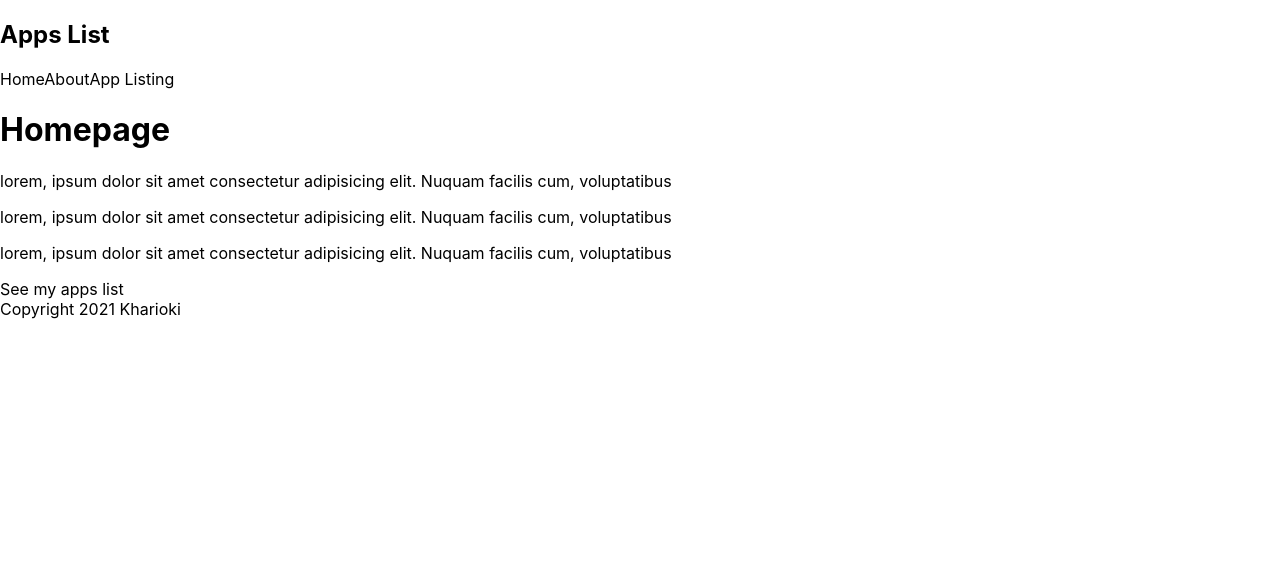
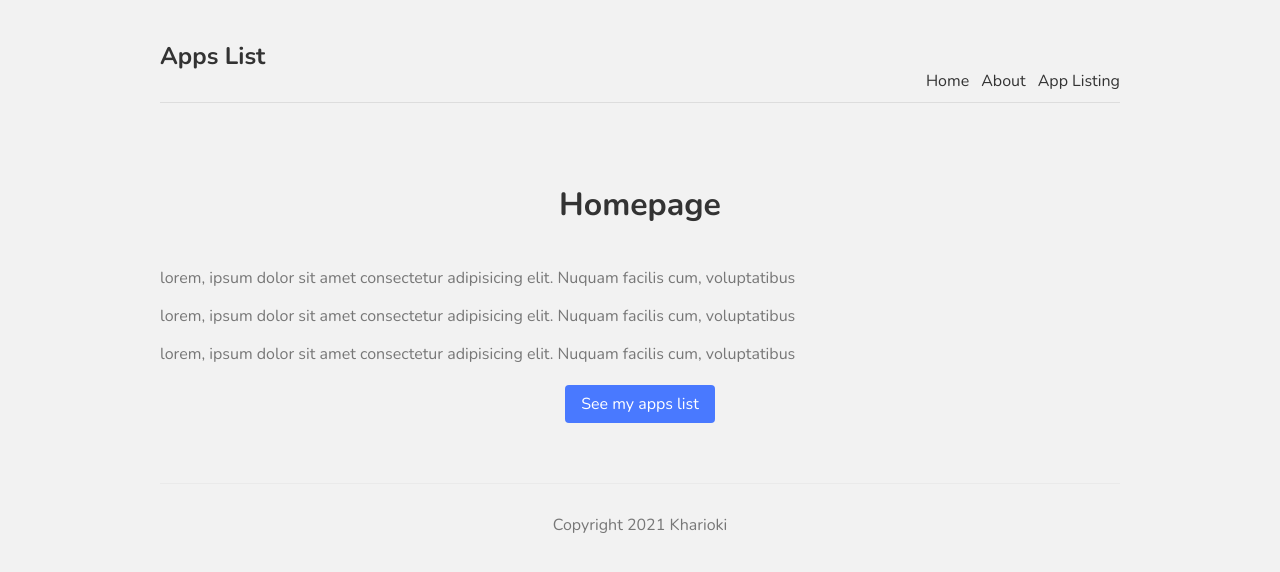
Before and after one commit to kharioki/app-list, a Next.js app: page / in a window 1280 px wide. Shown: the top 572 px of the page. Built offline with nearby package versions, Linux system fonts and the light colour scheme.

Commit message:
style modules and 404 page

```diff
--- a/components/Footer.js
+++ b/components/Footer.js
@@ -1,8 +1,8 @@
 const Footer = () => {
     return (
-        <div>
+        <footer>
             Copyright 2021 Kharioki
-        </div>
+        </footer>
     );
 }
 
--- a/pages/index.js
+++ b/pages/index.js
@@ -1,19 +1,20 @@
-import Head from 'next/head'
+import Head from 'next/head';
 import Link from 'next/link';
 
-import Footer from '../components/Footer'
-import Navbar from '../components/Navbar'
+import Footer from '../components/Footer';
+import Navbar from '../components/Navbar';
+import styles from '../styles/Home.module.css';
 
 export default function Home() {
   return (
     <div>
-      <h1>Homepage</h1>
-      <p>lorem, ipsum dolor sit amet consectetur adipisicing elit. Nuquam facilis cum, voluptatibus</p>
-      <p>lorem, ipsum dolor sit amet consectetur adipisicing elit. Nuquam facilis cum, voluptatibus</p>
-      <p>lorem, ipsum dolor sit amet consectetur adipisicing elit. Nuquam facilis cum, voluptatibus</p>
+      <h1 className={styles.title}>Homepage</h1>
+      <p className={styles.text}>lorem, ipsum dolor sit amet consectetur adipisicing elit. Nuquam facilis cum, voluptatibus</p>
+      <p className={styles.text}>lorem, ipsum dolor sit amet consectetur adipisicing elit. Nuquam facilis cum, voluptatibus</p>
+      <p className={styles.text}>lorem, ipsum dolor sit amet consectetur adipisicing elit. Nuquam facilis cum, voluptatibus</p>
 
       <Link href="/apps">
-        <a>See my apps list</a>
+        <a className={styles.btn}>See my apps list</a>
       </Link>
     </div>
   )
--- a/styles/Home.module.css
+++ b/styles/Home.module.css
@@ -1,122 +1,18 @@
-.container {
-  min-height: 100vh;
-  padding: 0 0.5rem;
-  display: flex;
-  flex-direction: column;
-  justify-content: center;
-  align-items: center;
-}
-
-.main {
-  padding: 5rem 0;
-  flex: 1;
-  display: flex;
-  flex-direction: column;
-  justify-content: center;
-  align-items: center;
-}
-
-.footer {
-  width: 100%;
-  height: 100px;
-  border-top: 1px solid #eaeaea;
-  display: flex;
-  justify-content: center;
-  align-items: center;
-}
-
-.footer img {
-  margin-left: 0.5rem;
-}
-
-.footer a {
-  display: flex;
-  justify-content: center;
-  align-items: center;
-}
-
-.title a {
-  color: #0070f3;
-  text-decoration: none;
-}
-
-.title a:hover,
-.title a:focus,
-.title a:active {
-  text-decoration: underline;
-}
-
 .title {
-  margin: 0;
-  line-height: 1.15;
-  font-size: 4rem;
-}
-
-.title,
-.description {
+  color: #333;
+  padding-bottom: 20px;
   text-align: center;
 }
-
-.description {
-  line-height: 1.5;
-  font-size: 1.5rem;
+.text {
+  color: #777;
 }
-
-.code {
-  background: #fafafa;
-  border-radius: 5px;
-  padding: 0.75rem;
-  font-size: 1.1rem;
-  font-family: Menlo, Monaco, Lucida Console, Liberation Mono, DejaVu Sans Mono,
-    Bitstream Vera Sans Mono, Courier New, monospace;
+.btn {
+  display: block;
+  width: 150px;
+  padding: 8px 0;
+  margin: 20px auto;
+  background: #4979ff;
+  border-radius: 4px;
+  color: white;
+  text-align: center;
 }
-
-.grid {
-  display: flex;
-  align-items: center;
-  justify-content: center;
-  flex-wrap: wrap;
-  max-width: 800px;
-  margin-top: 3rem;
-}
-
-.card {
-  margin: 1rem;
-  flex-basis: 45%;
-  padding: 1.5rem;
-  text-align: left;
-  color: inherit;
-  text-decoration: none;
-  border: 1px solid #eaeaea;
-  border-radius: 10px;
-  transition: color 0.15s ease, border-color 0.15s ease;
-}
-
-.card:hover,
-.card:focus,
-.card:active {
-  color: #0070f3;
-  border-color: #0070f3;
-}
-
-.card h3 {
-  margin: 0 0 1rem 0;
-  font-size: 1.5rem;
-}
-
-.card p {
-  margin: 0;
-  font-size: 1.25rem;
-  line-height: 1.5;
-}
-
-.logo {
-  height: 1em;
-}
-
-@media (max-width: 600px) {
-  .grid {
-    width: 100%;
-    flex-direction: column;
-  }
-}
--- a/styles/globals.css
+++ b/styles/globals.css
@@ -1,16 +1,46 @@
-html,
+@import url('https://fonts.googleapis.com/css2?family=Nunito:wght@300;400;600;700&display=swap');
+
 body {
-  padding: 0;
-  margin: 0;
-  font-family: -apple-system, BlinkMacSystemFont, Segoe UI, Roboto, Oxygen,
-    Ubuntu, Cantarell, Fira Sans, Droid Sans, Helvetica Neue, sans-serif;
+  background: #f2f2f2;
+  color: #333;
+  font-family: "Nunito";
+}
+a {
+  color: #333;
+  text-decoration: none;
+}
+.content {
+  max-width: 960px;
+  margin: 0 auto;
+}
+nav {
+  margin: 10px auto 80px;
+  padding: 10px 0;
+  display: flex;
+  justify-content: flex-end;
+  align-items: flex-end;
+  border-bottom: 1px solid #ddd;
+}
+nav a {
+  margin-left: 12px;
+}
+nav .logo {
+  margin-right: auto;
+}
+footer {
+  display: block;
+  text-align: center;
+  padding: 30px 0;
+  margin-top: 60px;
+  color: #777;
+  border-top: 1px solid #eaeaea;
 }
 
-a {
-  color: inherit;
-  text-decoration: none;
+.not-found {
+  text-align: center;
 }
 
-* {
-  box-sizing: border-box;
+.not-found a{
+  color: #4979ff;
+  text-decoration: underline;
 }
```
Also changed, not shown: pages/404.js (added, +13 -0 lines), styles/Apps.modules.css (added).
